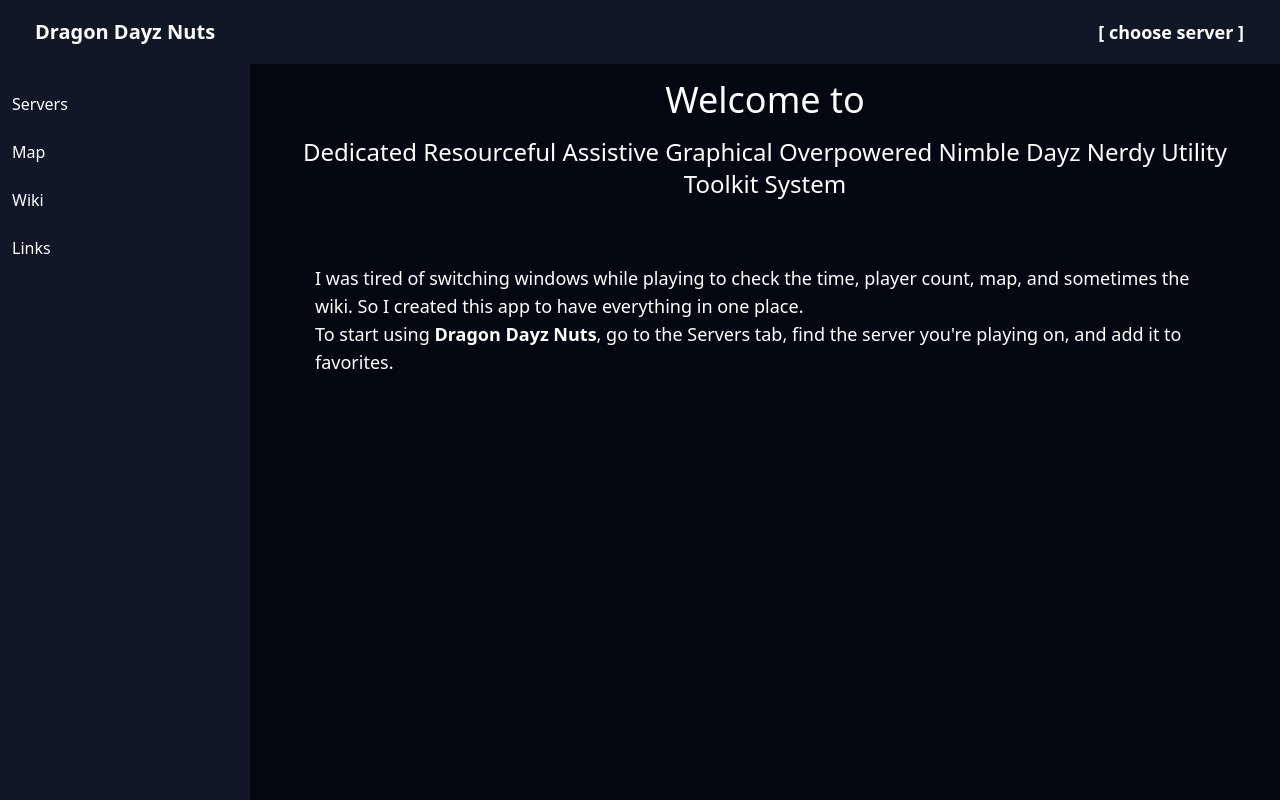
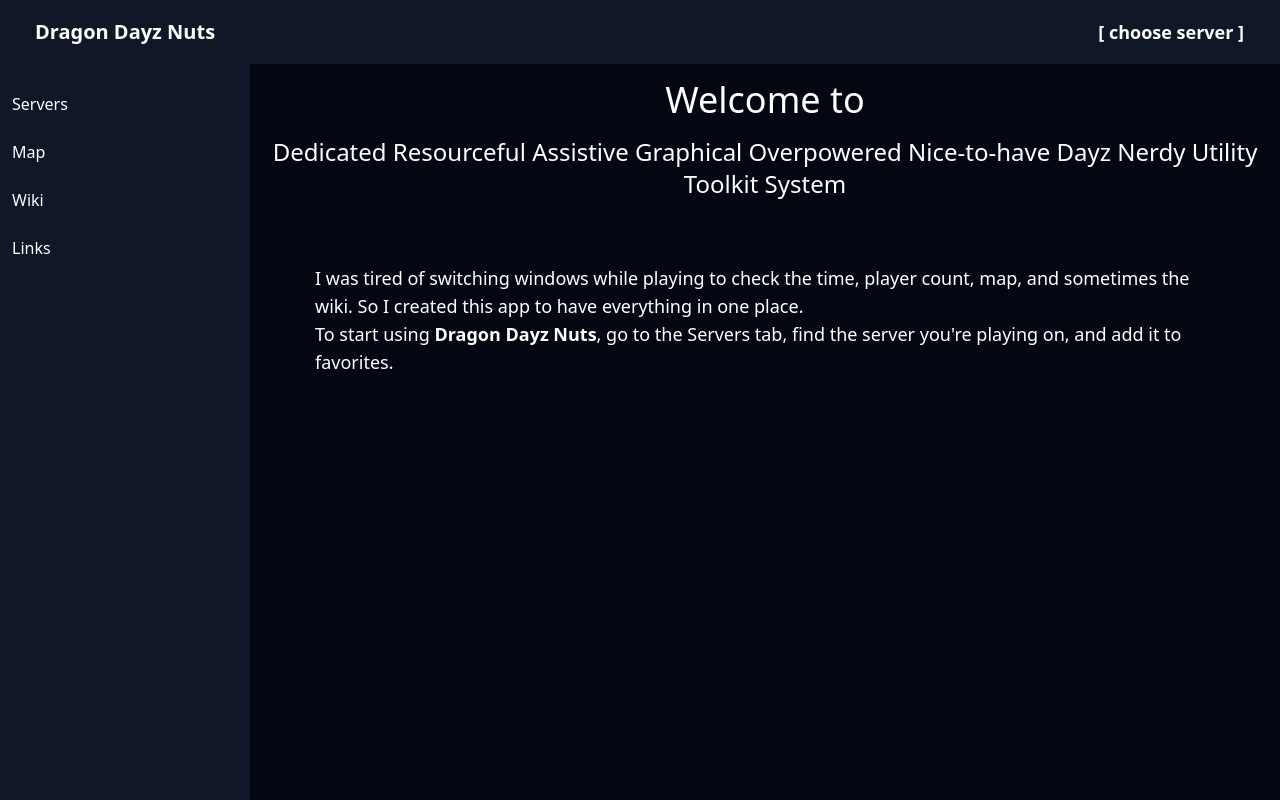
Before and after one commit to IvanChernykh/dragon-dayz-nuts, a React (Vite) app: page / in a window 1280 px wide. Built offline with nearby package versions, Linux system fonts and the light colour scheme.

Commit message:
fix: naming

```diff
--- a/src/components/welcome/Welcome.tsx
+++ b/src/components/welcome/Welcome.tsx
@@ -6,8 +6,8 @@ export const Welcome: React.FC = () => {
       <div className="text-center mb-16">
         <h1 className="text-4xl mb-4">Welcome to</h1>
         <p className="text-2xl">
-          Dedicated Resourceful Assistive Graphical Overpowered Nimble Dayz
-          Nerdy Utility Toolkit System
+          Dedicated Resourceful Assistive Graphical Overpowered Nice-to-have
+          Dayz Nerdy Utility Toolkit System
         </p>
       </div>
       <div className="mx-auto w-full max-w-[900px] text-lg">
```
Also changed, not shown: 1 other file (tests, documents, lock files or other folders).
